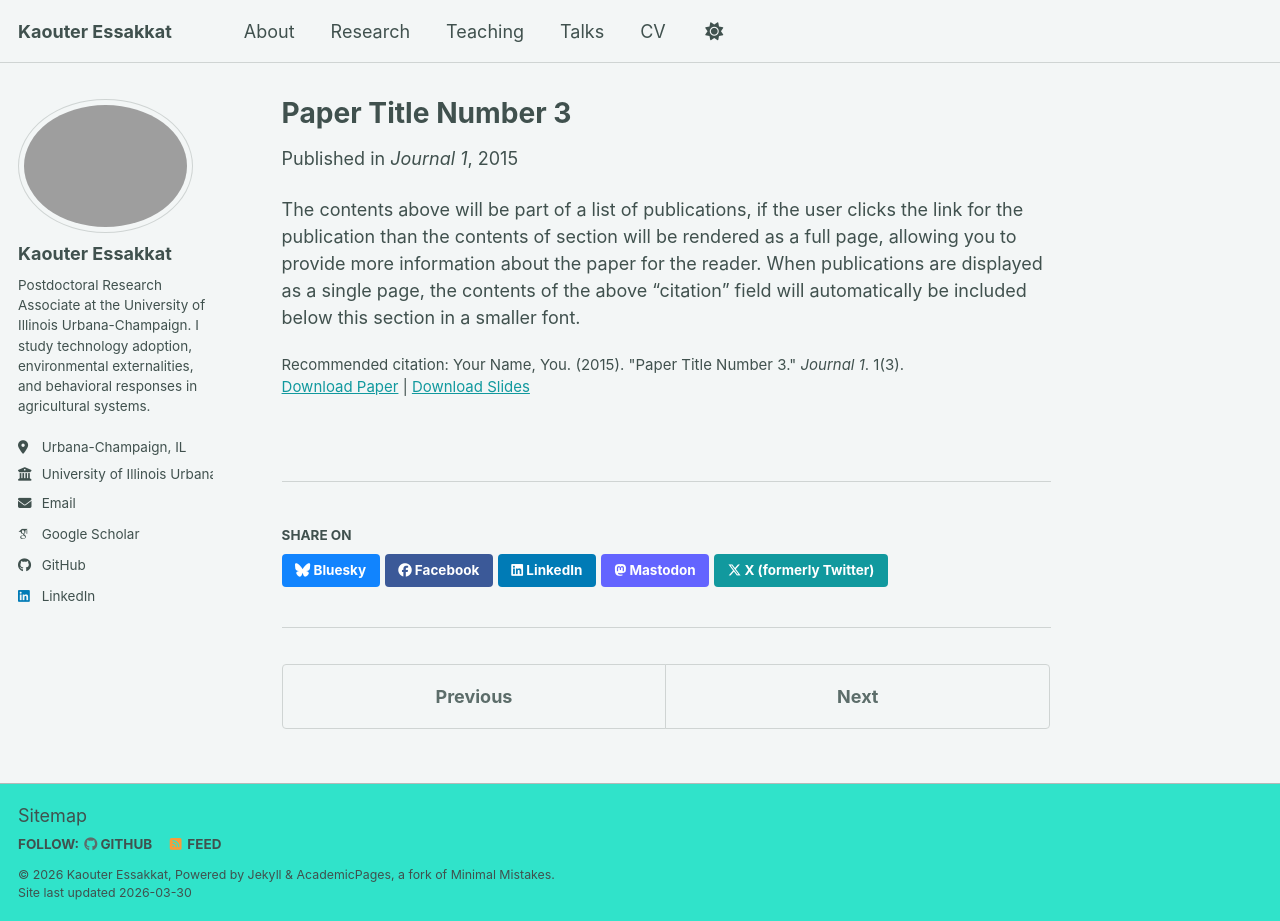
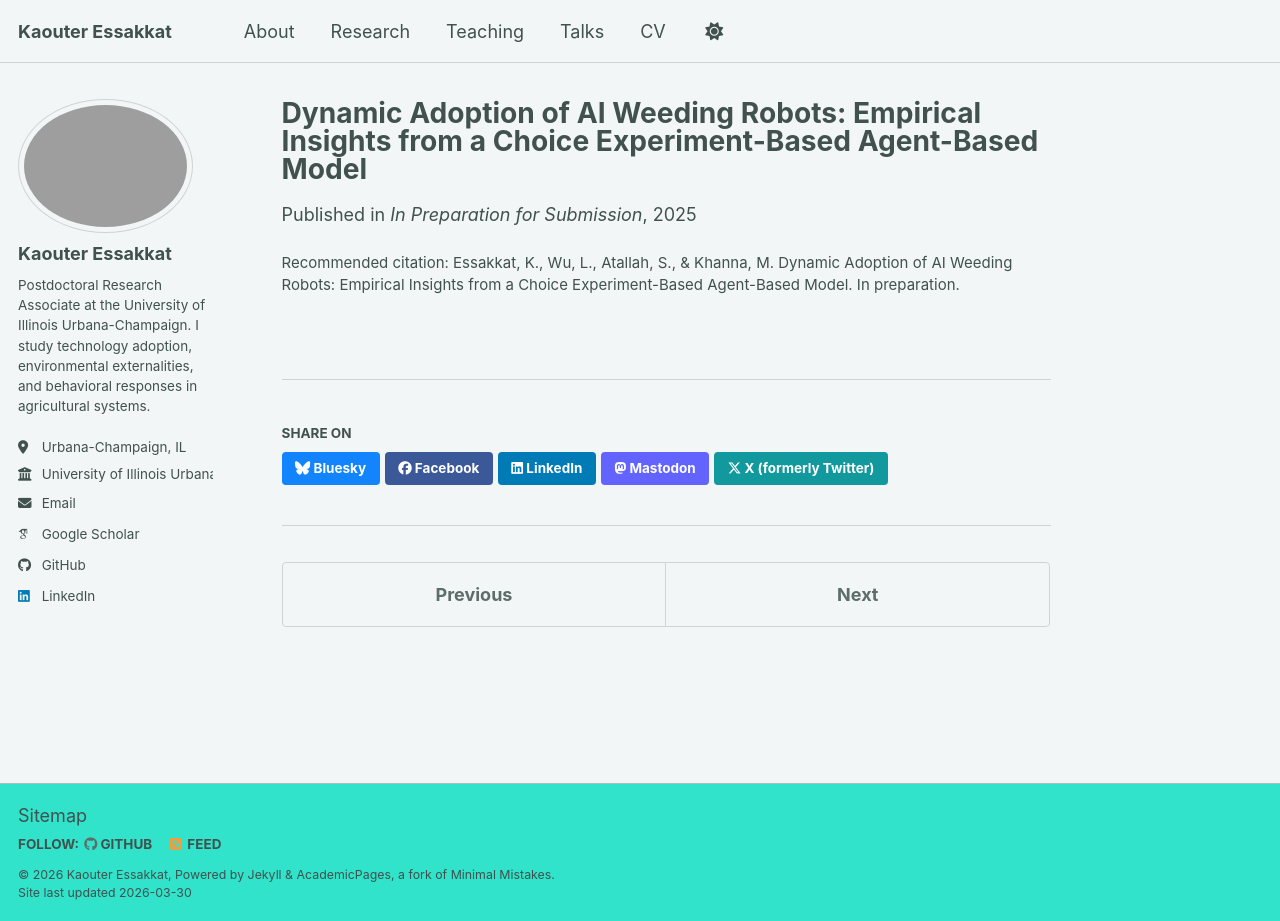
Before and after one commit to KaouterEssakkat/kaouteressakkat.github.io, a Jekyll site: the page built from _publications/2015-10-01-paper-title-number-3.md, in a window 1280 px wide and 921 px high. Built offline with Jekyll 4.4.1, drawn with Linux system fonts in a browser that asks for light colours; some web fonts are replaced; a script bundle is joined from its source files by our own code; library files that are not in the unit come from our copies.

Commit message:
Update 2015-10-01-paper-title-number-3.md

```diff
--- a/_publications/2015-10-01-paper-title-number-3.md
+++ b/_publications/2015-10-01-paper-title-number-3.md
@@ -1,14 +1,9 @@
 ---
-title: "Paper Title Number 3"
+title: "Dynamic Adoption of AI Weeding Robots: Empirical Insights from a Choice Experiment-Based Agent-Based Model"
 collection: publications
 category: manuscripts
-permalink: /publication/2015-10-01-paper-title-number-3
-excerpt: 'This paper is about the number 3. The number 4 is left for future work.'
-date: 2015-10-01
-venue: 'Journal 1'
-slidesurl: 'https://academicpages.github.io/files/slides3.pdf'
-paperurl: 'https://academicpages.github.io/files/paper3.pdf'
-citation: 'Your Name, You. (2015). &quot;Paper Title Number 3.&quot; <i>Journal 1</i>. 1(3).'
+permalink: /publication/ai-weeding-abm
+date: 2025-01-01
+venue: "In Preparation for Submission"
+citation: "Essakkat, K., Wu, L., Atallah, S., & Khanna, M. Dynamic Adoption of AI Weeding Robots: Empirical Insights from a Choice Experiment-Based Agent-Based Model. In preparation."
 ---
-
-The contents above will be part of a list of publications, if the user clicks the link for the publication than the contents of section will be rendered as a full page, allowing you to provide more information about the paper for the reader. When publications are displayed as a single page, the contents of the above "citation" field will automatically be included below this section in a smaller font.
```
